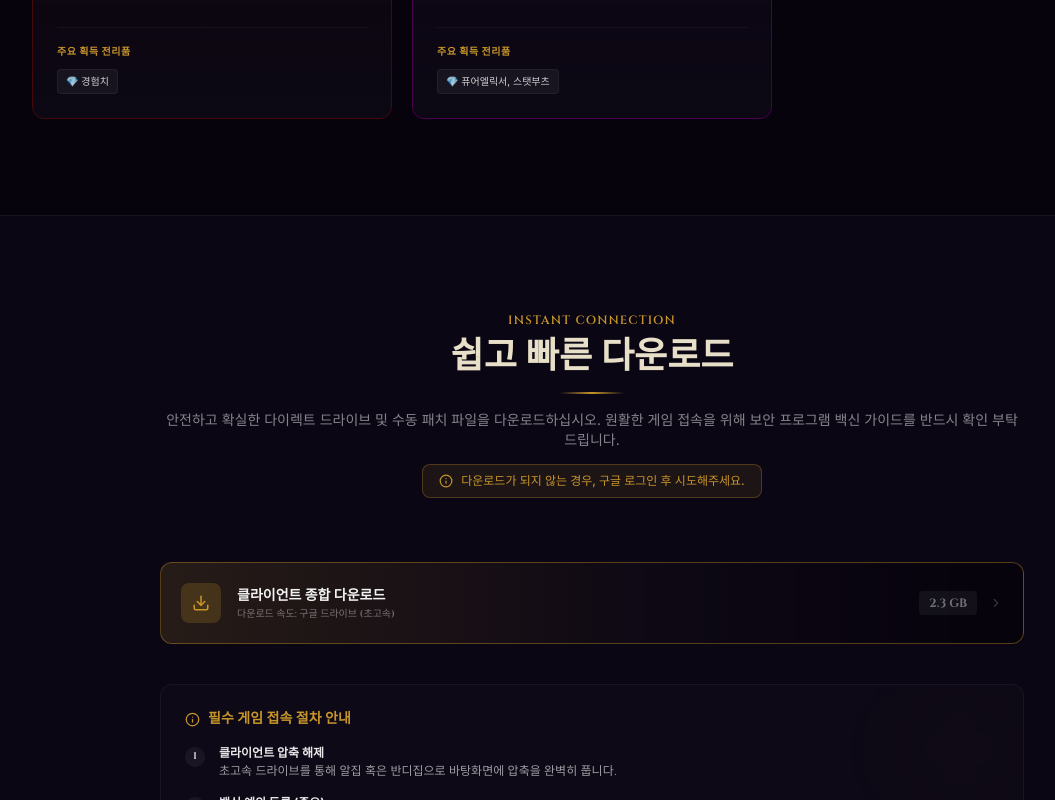
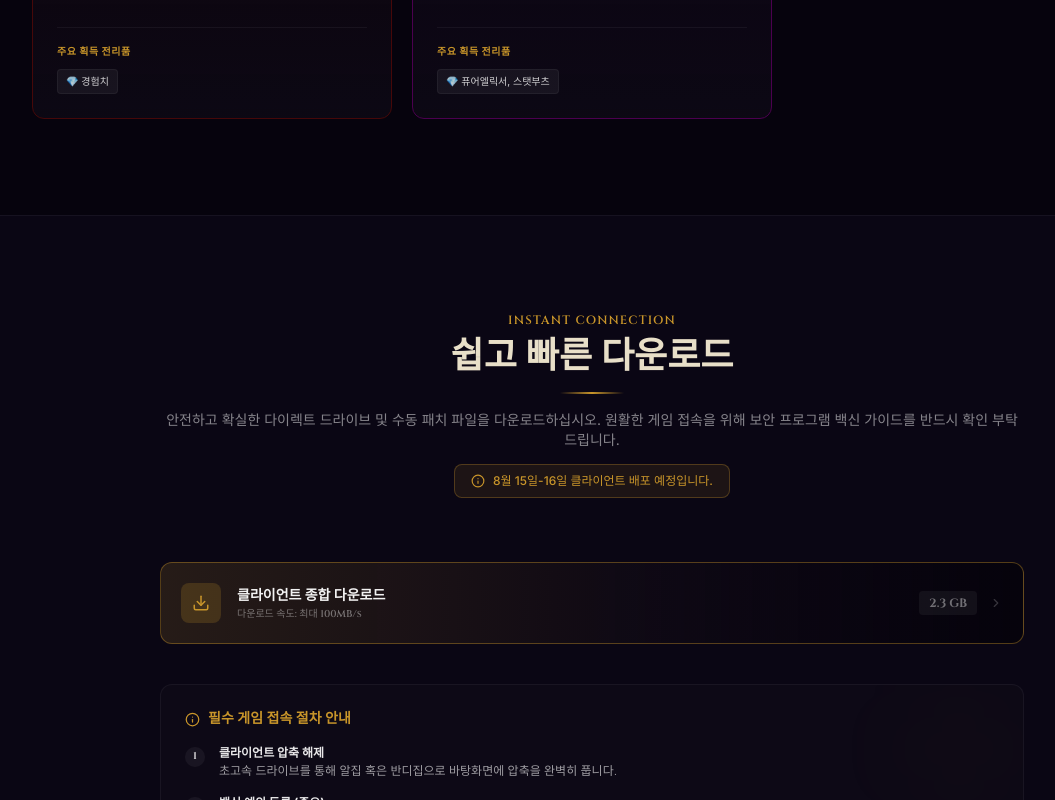
Before and after one commit to Soonhyouk/Hwanghon_1, a React (Vite) app: page / in a window 1280 px wide. Shown: the part 2755-3555 px from the top of the page, without its empty margins (48-1103 px from the left). Built offline with nearby package versions, Linux system fonts and the light colour scheme.

Commit message:
build: update download schedule and notice date
Updated client release information and notice date to reflect the new schedule for the upcoming season.

```diff
--- a/src/App.tsx
+++ b/src/App.tsx
@@ -141,16 +141,8 @@ const HUNTING_ZONES: HuntingZone[] = [
   },
 ];
 
-const CLIENT_DOWNLOAD_URL = "https://drive.google.com/file/d/16a326xwv7RNpYwoBQqyJd08dQ8Cxjlr_/view?usp=drive_link";
-
 const DOWNLOAD_LINKS = [
-  {
-    label: "클라이언트 종합 다운로드",
-    size: "2.3 GB",
-    primary: true,
-    speed: "구글 드라이브 (초고속)",
-    url: CLIENT_DOWNLOAD_URL
-  },
+  { label: "클라이언트 종합 다운로드", size: "2.3 GB", primary: true, speed: "최대 100MB/s" },
 ];
 
 const SERVER_STATS = [
@@ -162,7 +154,7 @@ const SERVER_STATS = [
 
 const NOTICES: Notice[] = [
   {
-    date: "2026.06.28",
+    date: "2026.08.17",
     tag: "공지",
     title: "황혼서버 신규 오픈 예정",
     content: "클래식의 오리지널함과 새로운 아이템들의 조화를 완성시켰으니 쾌적하게 즐겨주시기 바랍니다."
@@ -803,17 +795,15 @@ export default function App() {
             </p>
             <div className="mt-3.5 inline-flex items-center gap-2 bg-[#c8952a]/10 border border-[#c8952a]/30 rounded-lg px-4 py-2 text-xs text-[#c8952a] font-medium">
               <Info size={14} className="shrink-0" />
-              <span>다운로드가 되지 않는 경우, 구글 로그인 후 시도해주세요.</span>
+              <span>8월 15일-16일 클라이언트 배포 예정입니다.</span>
             </div>
           </div>
 
           <div className="grid gap-3.5 mb-10" id="download-actions-list">
             {DOWNLOAD_LINKS.map((dl, i) => (
-              <a
+              <button
                 key={i}
-                href={dl.url}
-                target="_blank"
-                rel="noopener noreferrer"
+                type="button"
                 onClick={() => openDownloadModal(dl.label)}
                 className={`w-full flex flex-col sm:flex-row sm:items-center justify-between p-5 rounded-xl border transition-all hover:brightness-110 active:scale-[0.99] text-left group gap-4 cursor-pointer relative overflow-hidden ${
                   dl.primary
@@ -843,7 +833,7 @@ export default function App() {
                   </span>
                   <ChevronDown size={14} className="text-white/20 -rotate-90" />
                 </div>
-              </a>
+              </button>
             ))}
           </div>
 
@@ -1060,29 +1050,27 @@ export default function App() {
 
               <div className="space-y-4 text-xs text-white/70 leading-relaxed border-y border-white/5 py-4 my-4">
                 <div className="bg-[#c8952a]/5 border border-[#c8952a]/20 rounded-lg p-4 text-center">
-                  <p className="text-sm font-black text-[#c8952a] mb-1">
-                    구글 드라이브 다운로드
+                  <p className="text-base font-black text-[#c8952a] mb-1">
+                    8월 15일-16일 배포 예정입니다
                   </p>
-                  <p className="text-[11px] text-[#c8952a]/90 font-medium">
-                    ※ 다운로드가 되지 않는 경우, 구글 로그인 후 시도해주세요.
+                  <p className="text-[11px] text-white/50 font-light">
+                    보다 안정적이고 쾌적한 게임 환경을 제공해 드리기 위해 최종 준비 중입니다.
                   </p>
                 </div>
-                <p className="text-[11px] text-white/50 font-light leading-normal">
-                  아래 [지금 바로 다운로드] 버튼을 누르시면 구글 드라이브 다운로드 페이지로 바로 연결됩니다.
+                <p className="text-[11px] text-white/40 font-light leading-normal">
+                  배포가 시작되는 즉시 공식 텔레그램 채널을 통해 다운로드 주소가 공지될 예정이오니, 텔레그램 채널에 참여하셔서 가장 신속하게 소식을 받아보세요.
                 </p>
               </div>
 
               <div className="flex gap-2 justify-end">
-                <a
-                  href={CLIENT_DOWNLOAD_URL}
-                  target="_blank"
-                  rel="noopener noreferrer"
+                <button
+                  type="button"
                   onClick={() => setDownloadModalOpen(false)}
-                  className="w-full px-4 py-2.5 text-xs font-black bg-gradient-to-r from-[#c8952a] to-[#a07020] text-[#06030c] rounded hover:brightness-110 transition-all cursor-pointer text-center block"
+                  className="w-full px-4 py-2.5 text-xs font-black bg-gradient-to-r from-[#c8952a] to-[#a07020] text-[#06030c] rounded hover:brightness-110 transition-all cursor-pointer text-center"
                   id="modal-confirm-btn"
                 >
-                  지금 바로 다운로드 (Google Drive)
-                </a>
+                  확인
+                </button>
               </div>
             </motion.div>
           </div>
```
